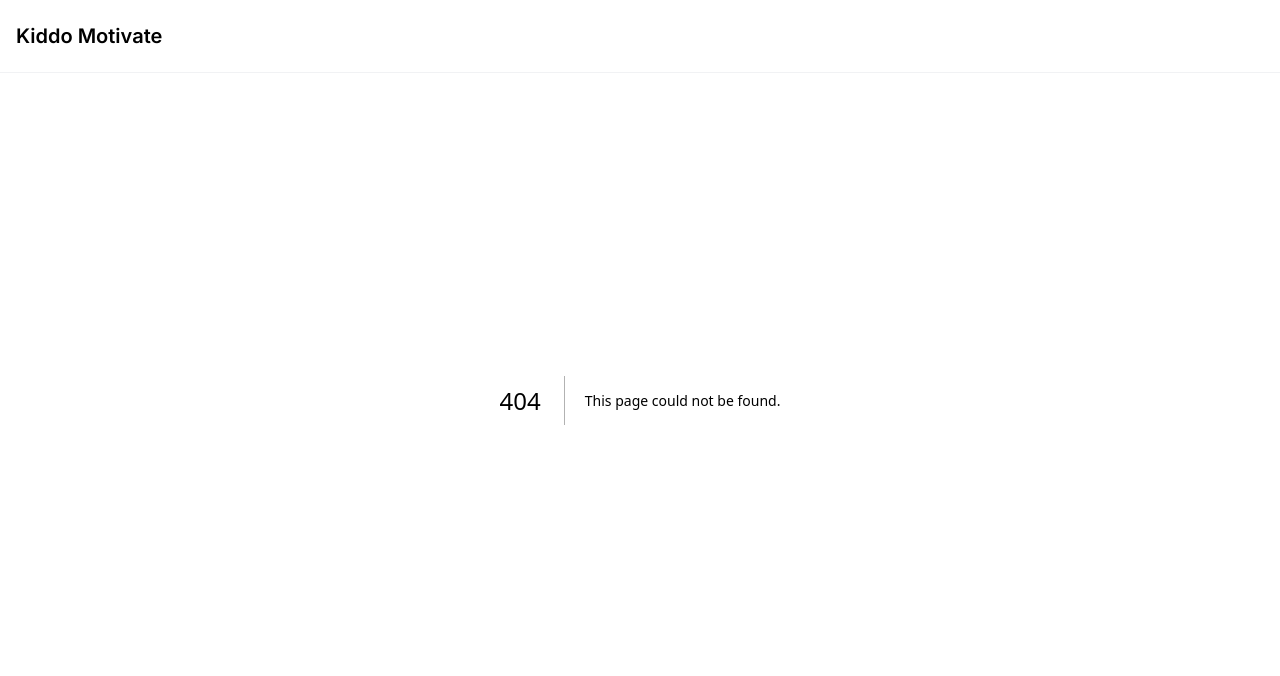
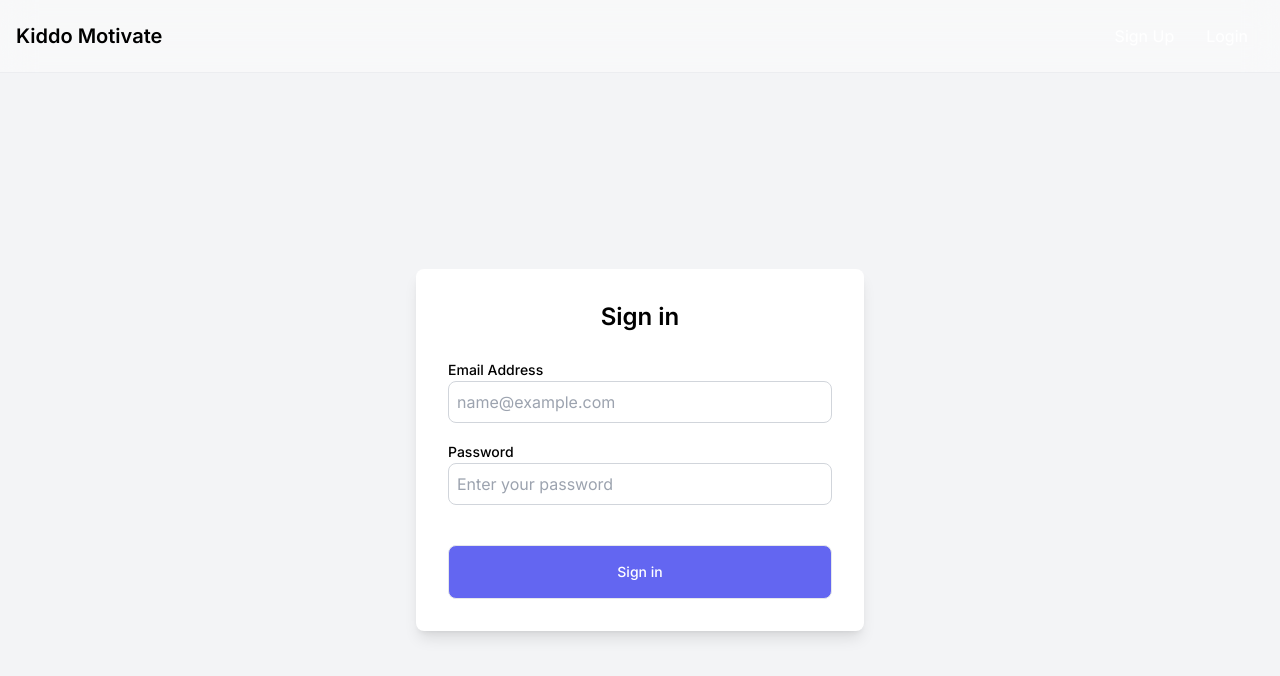
Before and after one commit to Deebee-e/KiddoMotivate, a Next.js app: page /login in a window 1280 px wide. Before the commit this address had no page. Shown: the top 676 px of the page. Built offline with nearby package versions, Linux system fonts and the light colour scheme.

Commit message:
Linked the signup and login buttons to their routes

```diff
--- /dev/null
+++ b/src/app/login/page.tsx
@@ -0,0 +1,91 @@
+"use client";
+import { Button, Checkbox, Label } from "flowbite-react";
+import { Formik, Field, Form, ErrorMessage } from "formik";
+import * as Yup from "yup";
+
+export default function Login() {
+  // Formik initial values and validation schema using Yup
+  const initialValues = {
+    email: "",
+    password: "",
+  };
+
+  const validationSchema = Yup.object({
+    email: Yup.string()
+      .email("Invalid email address")
+      .required("Email is required"),
+    password: Yup.string()
+      .min(6, "Password must be at least 6 characters long")
+      .required("Password is required"),
+  });
+
+  const handleSubmit = (values: any) => {
+    // Handle form submission
+    console.log(values);
+  };
+
+  return (
+    <main className="flex min-h-screen items-center justify-center bg-gray-100 p-6">
+      <div className="bg-white mt-[100px] p-8 rounded-lg shadow-lg w-full max-w-md">
+        <h2 className="text-2xl font-semibold text-center mb-6">Sign in</h2>
+
+        <Formik
+          initialValues={initialValues}
+          validationSchema={validationSchema}
+          onSubmit={handleSubmit}
+        >
+          {({ isSubmitting }) => (
+            <Form className="flex flex-col gap-4">
+
+              <div>
+                <Label htmlFor="email" className="mb-1 text-sm font-medium">
+                  Email Address
+                </Label>
+                <Field
+                  id="email"
+                  name="email"
+                  type="email"
+                  placeholder="name@example.com"
+                  className="w-full p-2 rounded-lg border border-gray-300 focus:ring focus:ring-indigo-300"
+                />
+                <ErrorMessage
+                  name="email"
+                  component="div"
+                  className="text-red-500 text-sm mt-1"
+                />
+              </div>
+
+              <div>
+                <Label htmlFor="password" className="mb-1 text-sm font-medium">
+                  Password
+                </Label>
+                <Field
+                  id="password"
+                  name="password"
+                  type="password"
+                  placeholder="Enter your password"
+                  className="w-full p-2 rounded-lg border border-gray-300 focus:ring focus:ring-indigo-300"
+                />
+                <ErrorMessage
+                  name="password"
+                  component="div"
+                  className="text-red-500 text-sm mt-1"
+                />
+              </div>
+
+
+              <Button
+                type="submit"
+                disabled={isSubmitting}
+                className="w-full py-2 bg-indigo-500 text-white rounded-lg hover:bg-indigo-600 transition-colors duration-300 mt-6"
+              >
+                {isSubmitting ? "Sign in..." : "Sign in"}
+              </Button>
+            </Form>
+          )}
+        </Formik>
+
+      </div>
+    </main>
+  );
+}
--- a/src/components/NavBar.tsx
+++ b/src/components/NavBar.tsx
@@ -13,10 +13,12 @@ export default function NavBar() {
 
         </div>
         <div>
-          <Link href="/">
+          <Link href="/register">
             <button className="px-4 py-2  text-white rounded-md hover:bg-zinc-80 hover:text-black">
               Sign Up
             </button>
+          </Link>
+          <Link href="/login">
             <button className="px-4 py-2  text-white rounded-md hover:bg-zinc-80 hover:text-black">
               Login
             </button>
```
